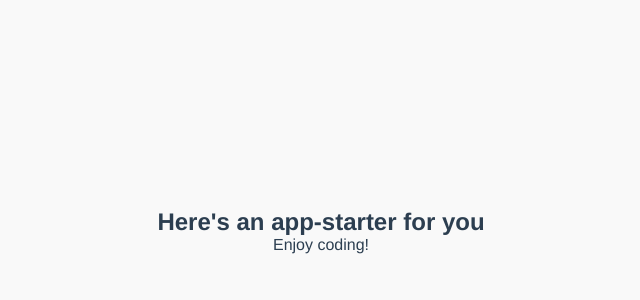
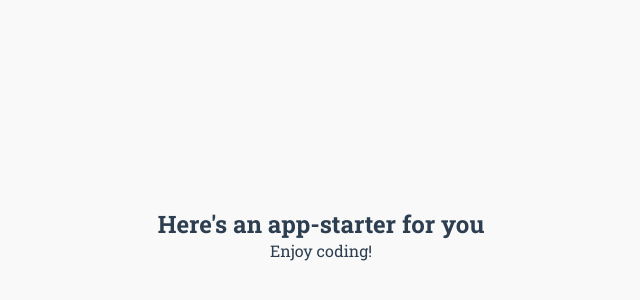
Before and after one commit to TomRaaff/TS-project-template, a website built with webpack: page index.html in a window 1280 px wide. Shown: the part 32-332 px from the top of the page, without its empty margins (319-959 px from the left). Built offline with nearby package versions, Linux system fonts and the light colour scheme.

Commit message:
reverted a bit of damage to the partial css-browser-reset

```diff
--- a/styles.sass
+++ b/styles.sass
@@ -7,7 +7,7 @@ $offWhite: #f9f9f9
   box-sizing: border-box
 
 body
-  font-family: Avenir, Helvetica, sans-serif
+  font-family: "Roboto Slab", Avenir, sans-serif
   -webkit-font-smoothing: antialiased
   -moz-osx-font-smoothing: grayscale
   color: $superDarkBlue
```
